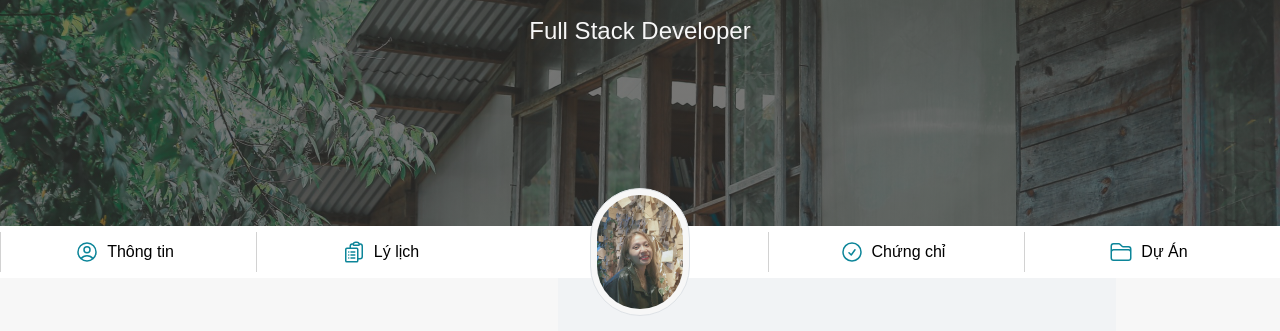
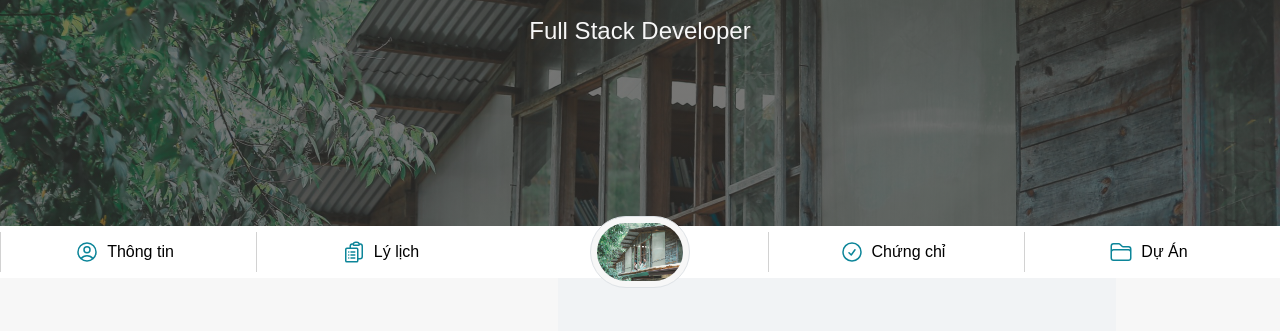
Before and after one commit to utynhi/digitalCV, a plain HTML site: page index.html in a window 1280 px wide. Shown: the part 254-585 px from the top of the page. Drawn offline with nearby package versions, Linux system fonts and the light colour scheme; a small style sheet from the web is missing.

Commit message:
update src

```diff
--- a/index.html
+++ b/index.html
@@ -69,7 +69,7 @@
 
           <a href="#">Lý lịch</a>
         </div>
-        <img class="d-flex d-none d-lg-block" src="../images/avatar.jpg" alt="">
+        <img class="d-flex d-none d-lg-block" src="../images/banner.jpg" alt="">
         <div class="avatar d-flex d-none d-sm-block" >
           <!-- <p class="name">Ung Thị Ý Nhi</p>
           <p class="position">Full Stack Developer</p>           -->
```
